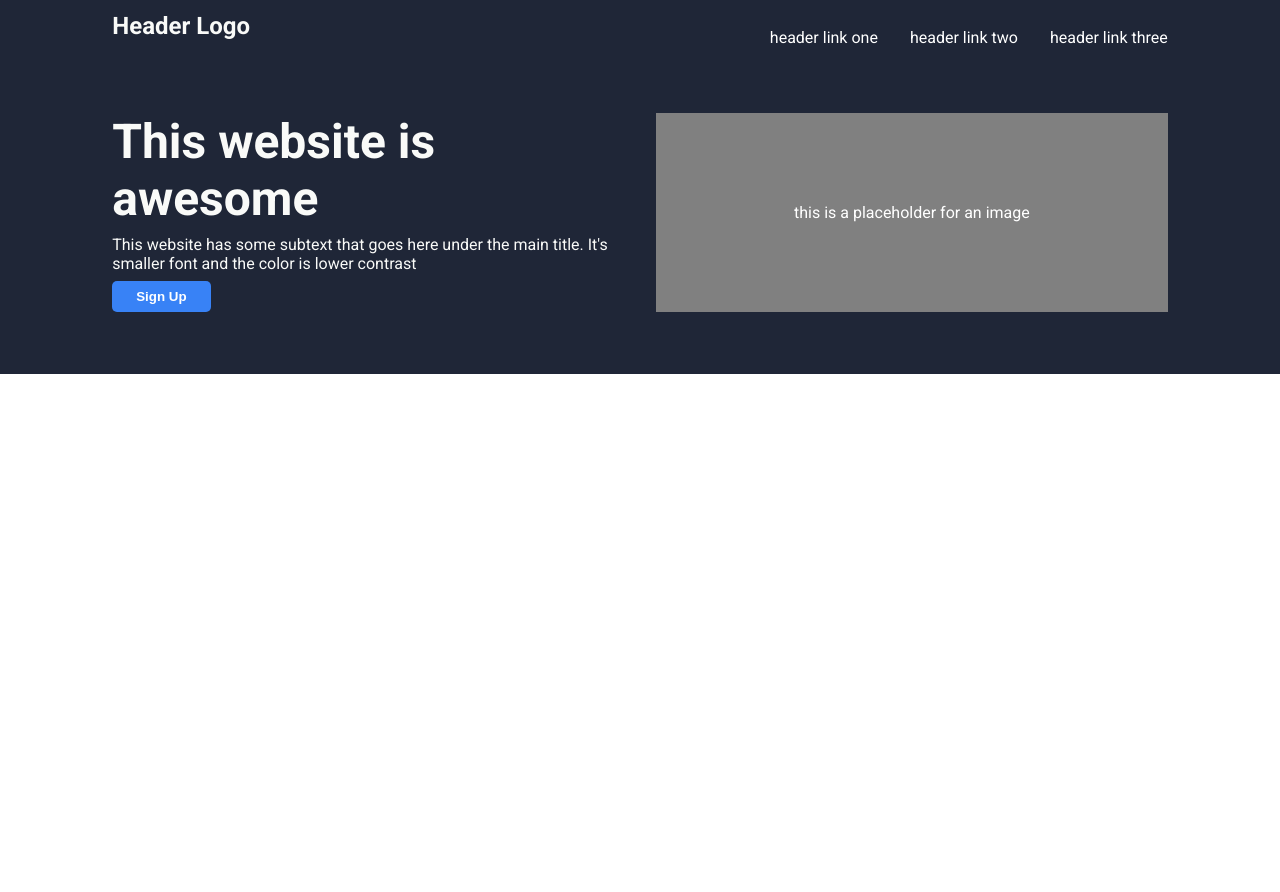
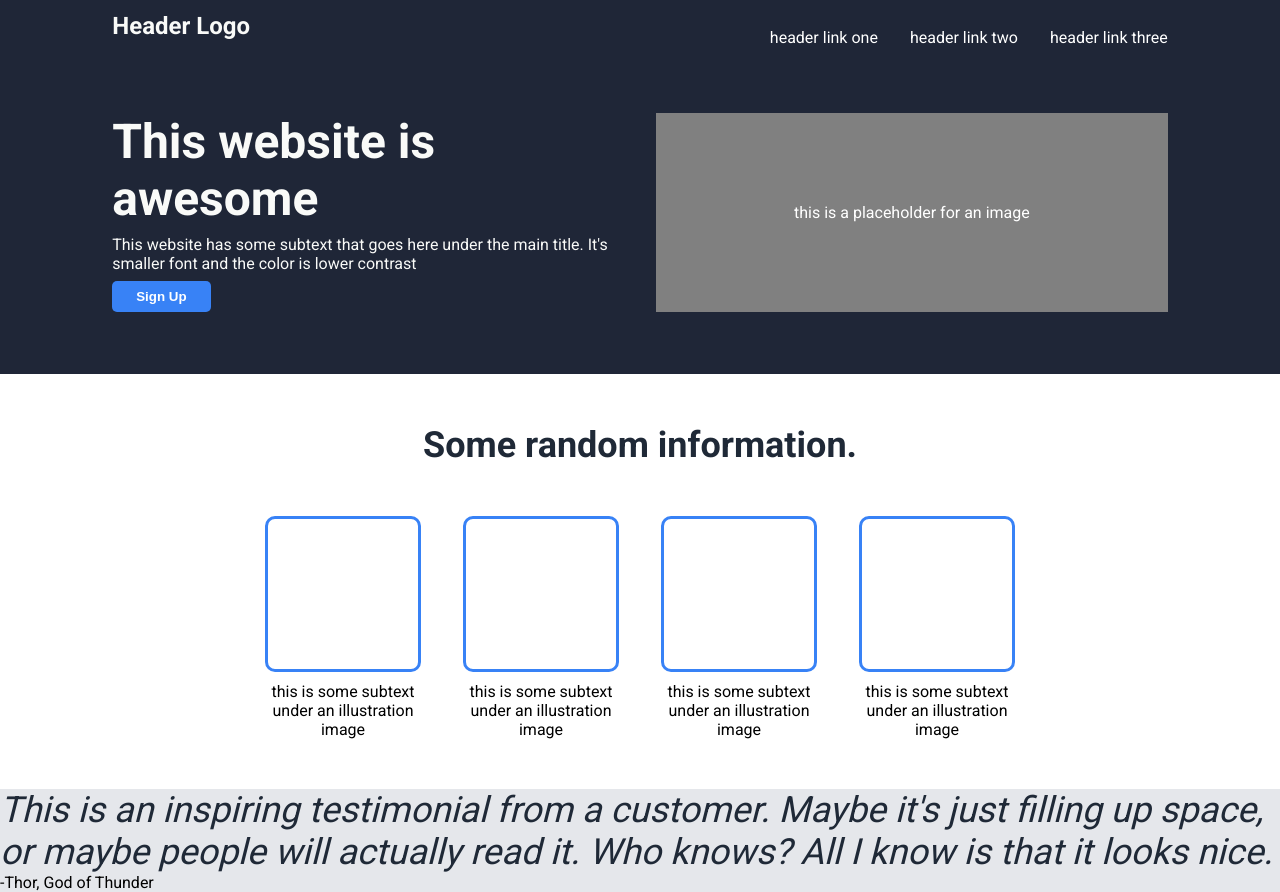
Before and after one commit to Twullur/flex-landing-page, a plain HTML site: page index.html in a window 1280 px wide. Before the commit the page ends 800 px from the top, so only its background shows below. Drawn offline with Linux system fonts and the light colour scheme.

Commit message:
complete the 2nd section

```diff
--- a/index.html
+++ b/index.html
@@ -30,7 +30,38 @@
             </div>
         </div>
     </div>
-
-
+    <div class="middle">
+        <div class="mid-title">Some random information.</div>
+        <div class="mid-content">
+            <div class="mid-squares">
+                <div class="mid-pic"></div>
+                <div class="mid-text">this is some subtext under an illustration image</div>
+            </div>
+            <div class="mid-squares">
+                <div class="mid-pic"></div>
+                <div class="mid-text">this is some subtext under an illustration image</div>
+            </div>
+            <div class="mid-squares">
+                <div class="mid-pic"></div>
+                <div class="mid-text">this is some subtext under an illustration image</div>
+            </div>
+            <div class="mid-squares">
+                <div class="mid-pic"></div>
+                <div class="mid-text">this is some subtext under an illustration image</div>
+            </div>
+        </div>
+    </div>
+    <div class="quote">
+        <div class="quote-container">
+            <div class="quote-text">
+                This is an inspiring testimonial from a customer.
+                Maybe it's just filling up space, or maybe people will actually read it.
+                Who knows? All I know is that it looks nice.
+            </div>
+            <div class="quote-name">
+                -Thor, God of Thunder
+            </div>
+        </div>
+    </div>
 </body>
 </html>
--- a/style.css
+++ b/style.css
@@ -12,6 +12,8 @@ body {
 }
 
 
+/*1. The below covers the top part of the page until the next numbered comment */
+
 .header {
     background-color: #1F2637;
     color:white;
@@ -19,6 +21,7 @@ body {
     flex:1;
     display: flex;
     justify-content: center;
+    margin-bottom:50px;
 
 }
 
@@ -84,3 +87,57 @@ body {
     align-items: center;
     justify-content: center;
 }
+
+/*2. The below covers the 2nd from the top section until the next numbered comment. */
+
+.middle {
+    flex:1;
+    text-align: center;
+    margin-bottom:50px;
+}
+
+.mid-title {
+    font-size: 36px;
+    color:#1F2937;
+    font-weight: 900;
+    margin-bottom:50px;
+}
+
+.mid-content {
+    display: flex;
+    justify-content: center;
+    gap:48px;
+    flex-wrap: wrap;
+}
+
+.mid-squares {
+    max-width:150px;
+    display: flex;
+    flex-direction: column;
+    align-items: center;
+    gap:10px;
+
+}
+
+.mid-pic {
+    min-height:150px;
+    width:100%;
+    border:#3882F6 solid;
+    border-radius: 10px;
+
+
+}
+
+.quote {
+    display: flex;
+    justify-content: center;
+    align-items: center;
+    background-color: #E5E7EB;
+    flex:1;
+}
+
+.quote-text {
+    font-style: italic;
+    font-size: 36px;
+    color:#1F2937;
+}
```
